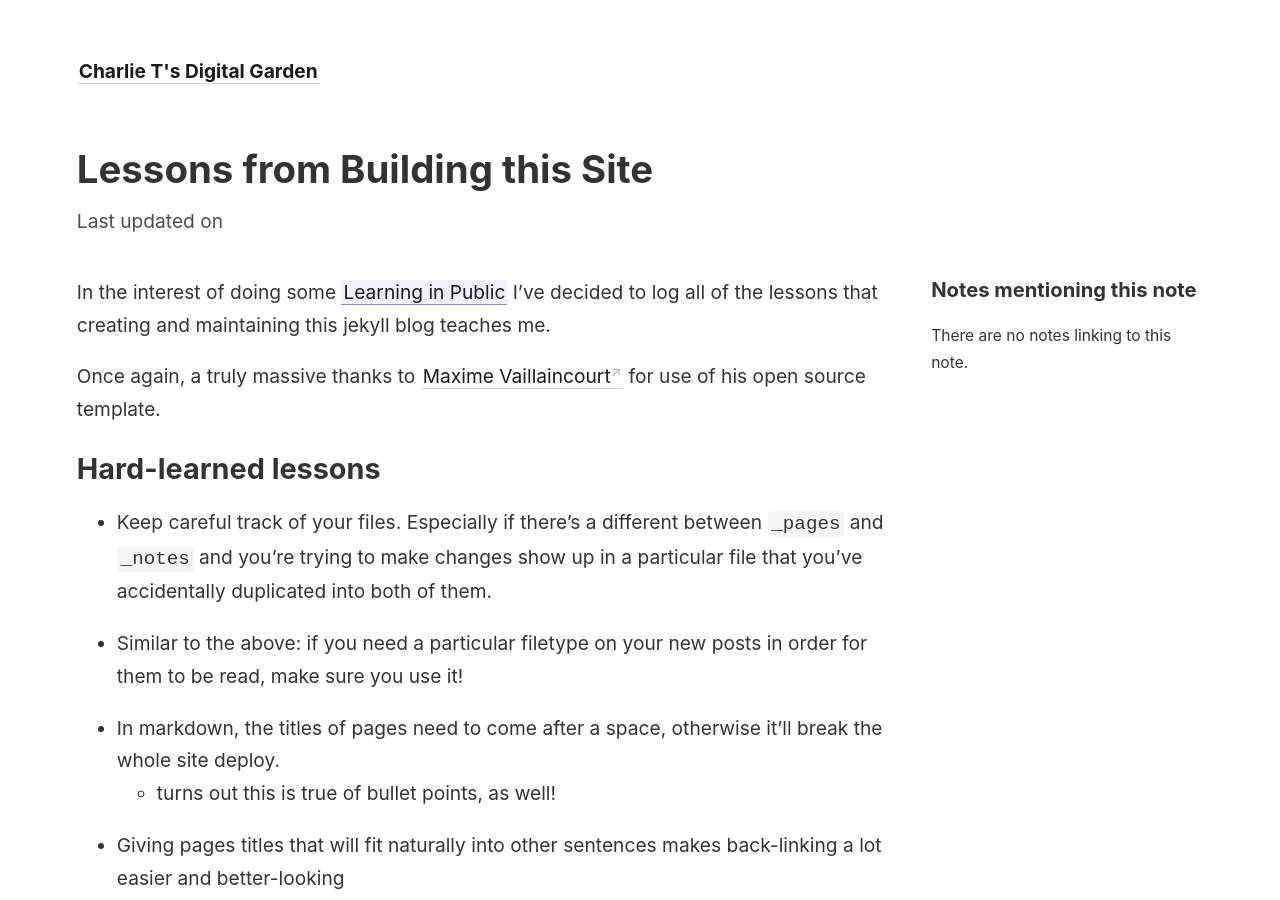
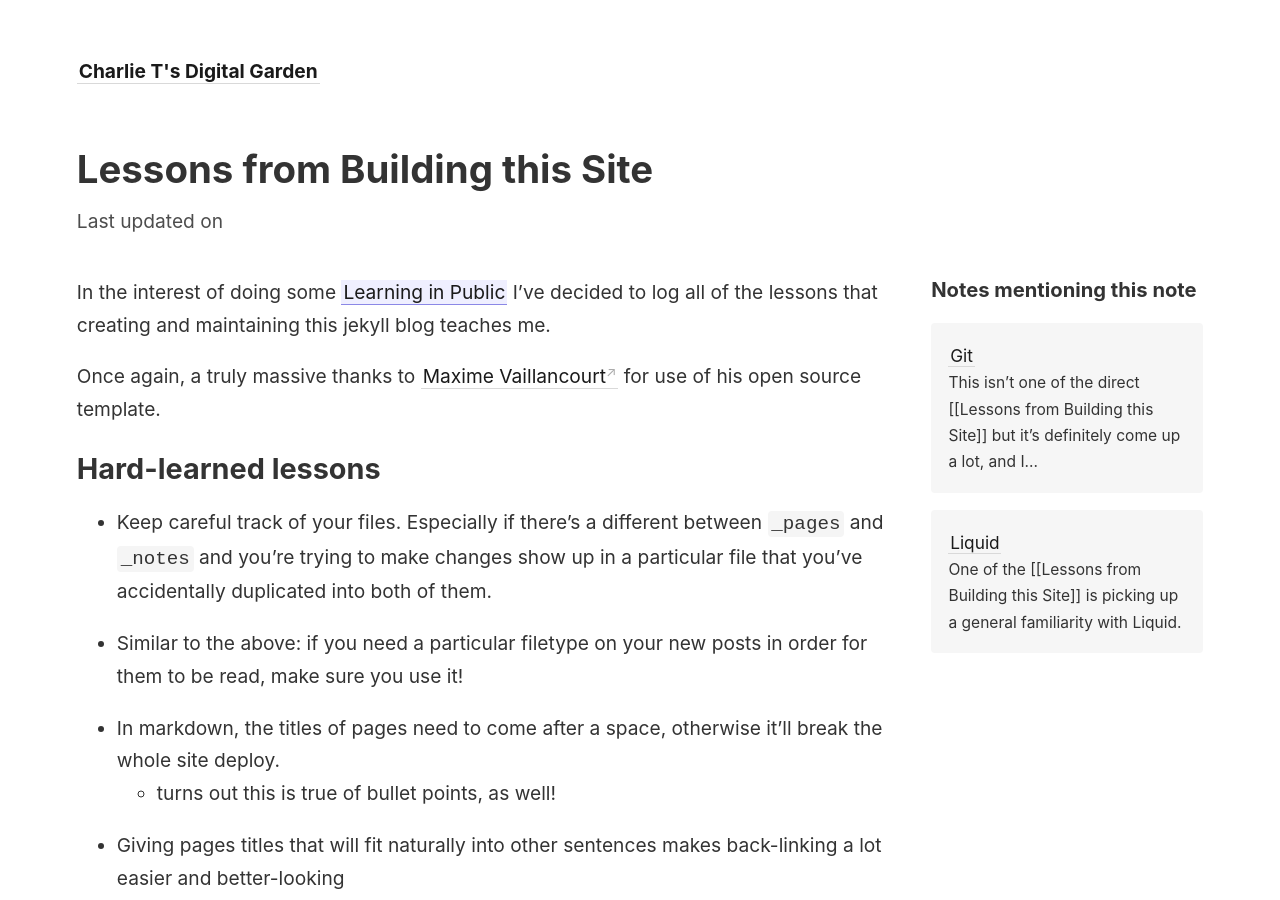
Before and after one commit to rhymeswithvocal/digital-garden, a Jekyll site: the page built from _notes/lessons-on-this-site.md, in a window 1280 px wide and 900 px high. Built offline with Jekyll 4.4.1, drawn with Linux system fonts in a browser that asks for light colours.

Commit message:
added pages for liquid and git

```diff
--- /dev/null
+++ b/_notes/github.md
@@ -0,0 +1,12 @@
+---
+title: Git
+---
+
+This isn't one of the direct [[Lessons from Building this Site]] but it's definitely come up a lot, and I want to keep track of my resources someplace.
+
+---
+### Sources, resources, links
+
+A very handy [cheat sheat](https://gist.github.com/cferdinandi/ef665330286fd5d7127d) of commands.
+
+How to [override local changes](https://stackoverflow.com/questions/1125968/how-do-i-force-git-pull-to-overwrite-local-files).
--- a/_notes/lessons-on-this-site.md
+++ b/_notes/lessons-on-this-site.md
@@ -3,7 +3,7 @@ title: Lessons from Building this Site
 ---
 In the interest of doing some [[Learning in Public]] I've decided to log all of the lessons that creating and maintaining this jekyll blog teaches me.
 
-Once again, a truly massive thanks to [Maxime Vaillaincourt](https://maximevaillancourt.com/) for use of his open source template.
+Once again, a truly massive thanks to [Maxime Vaillancourt](https://maximevaillancourt.com/) for use of his open source template.
 
 ## Hard-learned lessons
 
--- /dev/null
+++ b/_notes/liquid.md
@@ -0,0 +1,10 @@
+---
+title: Liquid
+---
+
+One of the [[Lessons from Building this Site]] is picking up a general familiarity with Liquid.
+
+---
+### Sources, resources, links
+
+One [source](https://www.tetchi.ca/liquids-capture-tag-and-numbers) for the string-to-number trick
```
